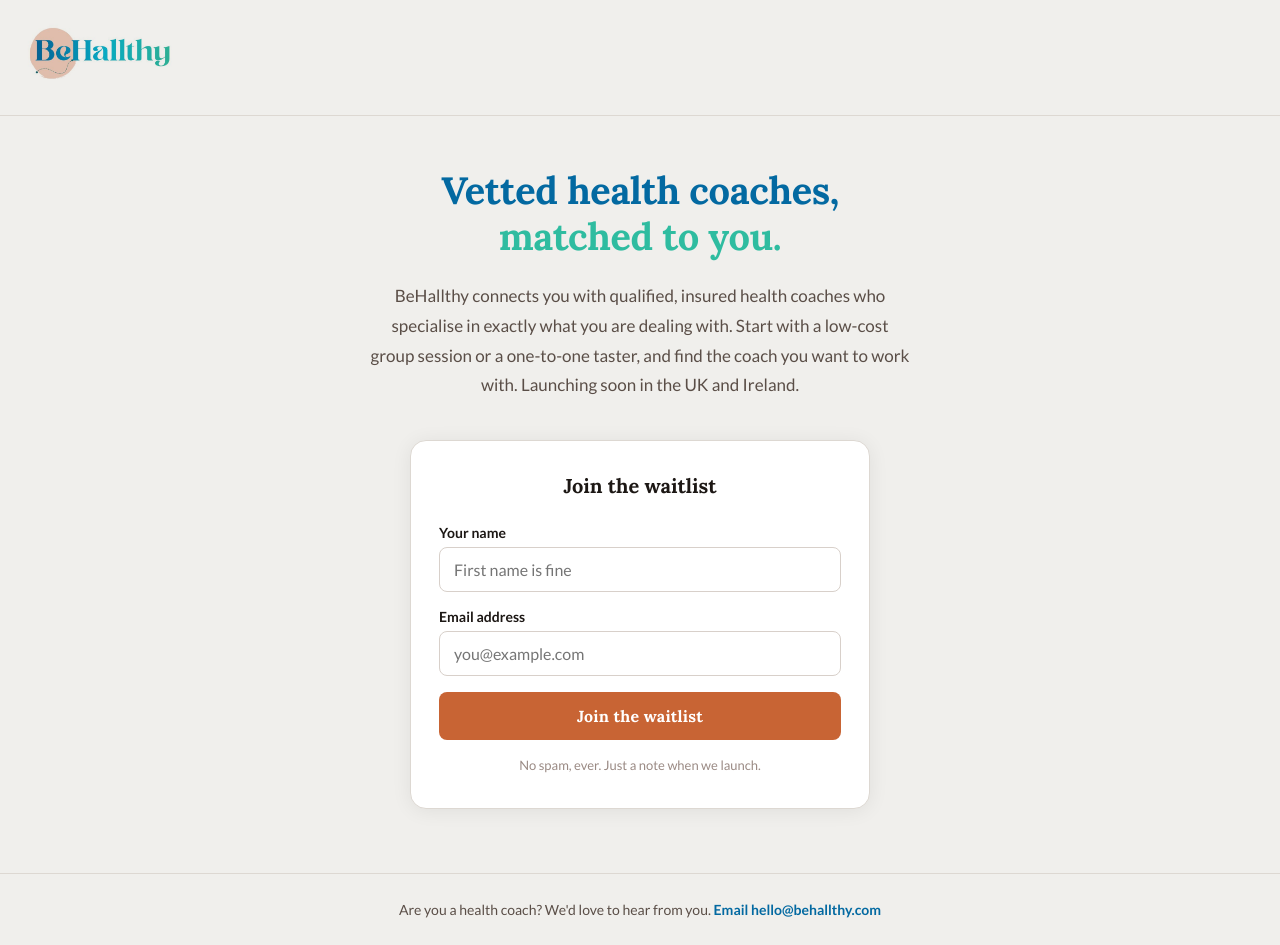
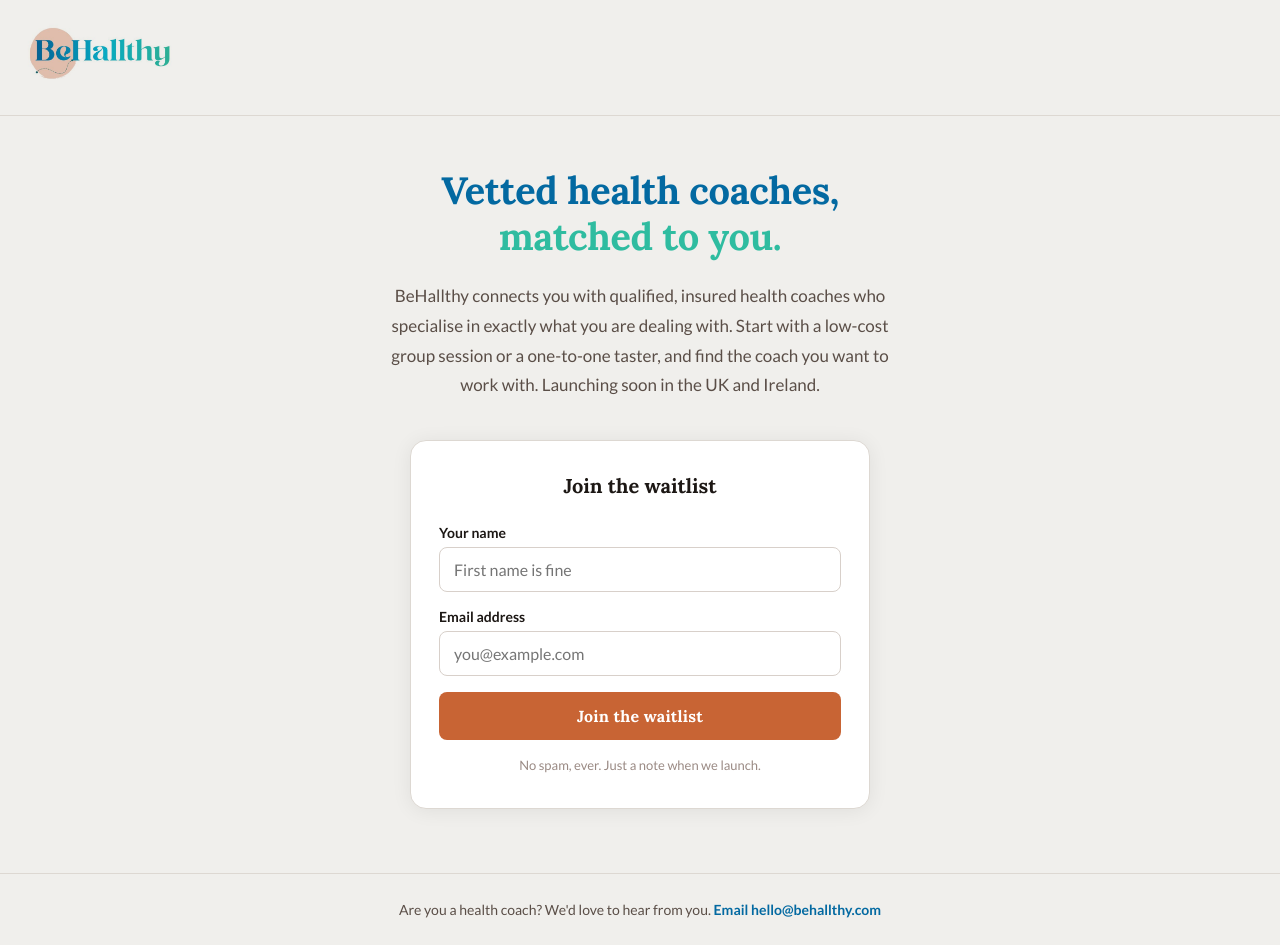
Before and after one commit to grafbea00-del/behallthy-waitlist, a React (Create React App) app: page / in a window 1280 px wide. Built offline with nearby package versions, Linux system fonts and the light colour scheme.

Commit message:
Update App.jsx

```diff
--- a/src/App.jsx
+++ b/src/App.jsx
@@ -137,7 +137,7 @@ export default function App() {
           lineHeight: '1.75',
           color: c.midText,
           textAlign: 'center',
-          maxWidth: '540px',
+          maxWidth: '500px',
           margin: '0 auto 40px',
         }}>
           BeHallthy connects you with qualified, insured health coaches who specialise in
```
